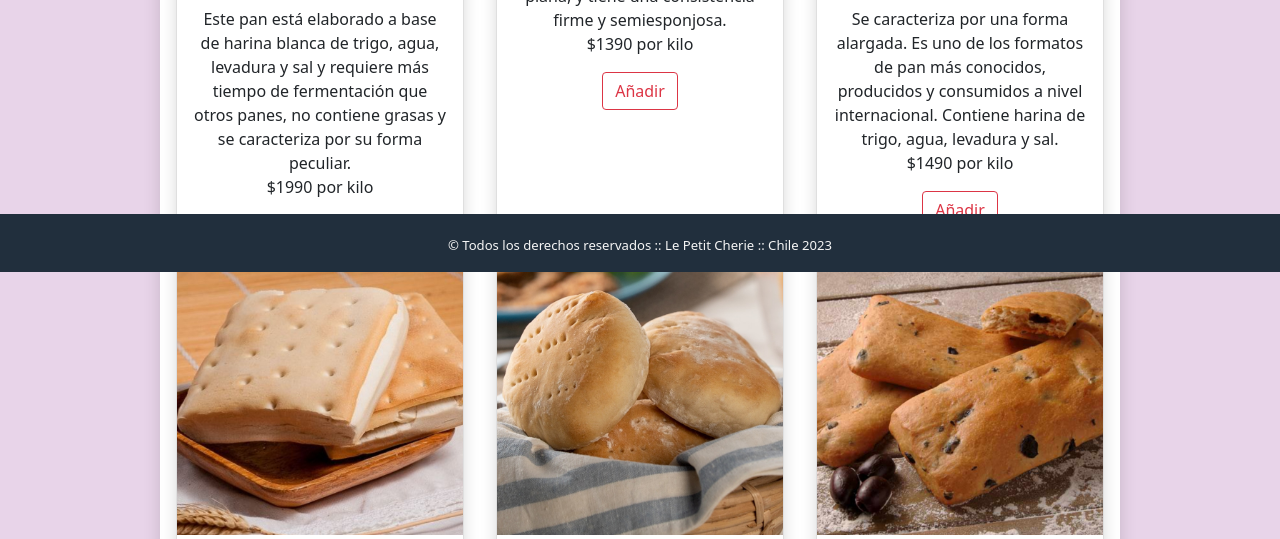
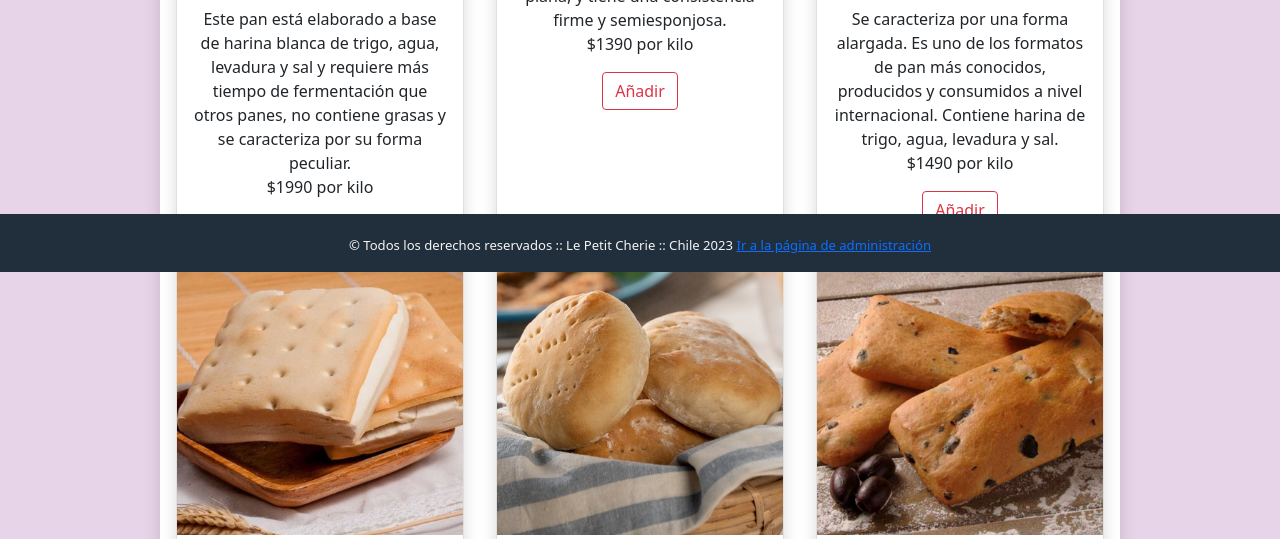
Before and after one commit to eypino/django-petit-cherie, a Django app: page /tienda/panaderia in a window 1280 px wide. Shown: the part 528-1067 px from the top of the page. Run offline with Django 4.2, Linux system fonts and the light colour scheme; data comes from the database, SQL or seed files in the repository; both versions use the stored data as it was after the commit.

Commit message:
link admin footer

```diff
--- a/petit_cherie/tienda/templates/html/Panaderia.html
+++ b/petit_cherie/tienda/templates/html/Panaderia.html
@@ -93,10 +93,12 @@
   </section>
 
   <br><br><br>
-  <footer class="fixed-bottom" style="display: grid; width: 100%; align-self: baseline;">
-    <div class="container-fluid">
+  <footer class="fixed-bottom" style="display:grid;  width:100%; align-self: baseline;">
+    <div class="container">
       <br>
-      <p class="small">&copy; Todos los derechos reservados :: Le Petit Cherie :: Chile 2023</p>
+      <p class="small">&copy; Todos los derechos reservados :: Le Petit Cherie :: Chile 2023
+        <a href="/admin">Ir a la página de administración</a>
+      </p>
     </div>
   </footer>
 
--- a/petit_cherie/tienda/templates/html/eliminar.html
+++ b/petit_cherie/tienda/templates/html/eliminar.html
@@ -111,9 +111,11 @@
 
   <br><br> <br>
   <footer class="fixed-bottom" style="display:grid;  width:100%; align-self: baseline;">
-    <div class="container-fluid">
+    <div class="container">
       <br>
-      <p class="small">&copy; Todos los derechos reservados :: Le Petit Cherie :: Chile 2023 </p>
+      <p class="small">&copy; Todos los derechos reservados :: Le Petit Cherie :: Chile 2023
+        <a href="/admin">Ir a la página de administración</a>
+      </p>
     </div>
   </footer>
 </body>
--- a/petit_cherie/tienda/templates/html/insercion.html
+++ b/petit_cherie/tienda/templates/html/insercion.html
@@ -123,9 +123,11 @@
 
   <br><br> <br>
   <footer class="fixed-bottom" style="display:grid;  width:100%; align-self: baseline;">
-    <div class="container-fluid">
+    <div class="container">
       <br>
-      <p class="small">&copy; Todos los derechos reservados :: Le Petit Cherie :: Chile 2023 </p>
+      <p class="small">&copy; Todos los derechos reservados :: Le Petit Cherie :: Chile 2023
+        <a href="/admin">Ir a la página de administración</a>
+      </p>
     </div>
   </footer>
 </body>
--- a/petit_cherie/tienda/templates/html/login.html
+++ b/petit_cherie/tienda/templates/html/login.html
@@ -120,8 +120,12 @@
   <footer class="fixed-bottom" style="display:grid;  width:100%; align-self: baseline;">
     <div class="container">
       <br>
-      <p class="small">&copy; Todos los derechos reservados :: Le Petit Cherie :: Chile 2023 </p>
+      <p class="small">&copy; Todos los derechos reservados :: Le Petit Cherie :: Chile 2023
+        <a href="/admin">Ir a la página de administración</a>
+      </p>
+
     </div>
+
   </footer>
 
   <script src="https://cdn.jsdelivr.net/npm/bootstrap@5.0.2/dist/js/bootstrap.bundle.min.js"
--- a/petit_cherie/tienda/templates/html/paginaRegistro.html
+++ b/petit_cherie/tienda/templates/html/paginaRegistro.html
@@ -237,10 +237,12 @@
     </form>
   </section>
 
-  <footer class="fixed-bottom mt-3" style="display:grid;  width:100%; align-self: baseline;">
+  <footer class="fixed-bottom" style="display:grid;  width:100%; align-self: baseline;">
     <div class="container">
       <br>
-      <p class="small">&copy; Todos los derechos reservados :: Le Petit Cherie :: Chile 2023 </p>
+      <p class="small">&copy; Todos los derechos reservados :: Le Petit Cherie :: Chile 2023
+        <a href="/admin">Ir a la página de administración</a>
+      </p>
     </div>
   </footer>
 
--- a/petit_cherie/tienda/templates/html/recuperarContrasena.html
+++ b/petit_cherie/tienda/templates/html/recuperarContrasena.html
@@ -113,7 +113,9 @@
   <footer class="fixed-bottom" style="display:grid;  width:100%; align-self: baseline;">
     <div class="container">
       <br>
-      <p class="small">&copy; Todos los derechos reservados :: Le Petit Cherie :: Chile 2023 </p>
+      <p class="small">&copy; Todos los derechos reservados :: Le Petit Cherie :: Chile 2023
+        <a href="/admin">Ir a la página de administración</a>
+      </p>
     </div>
   </footer>
 
--- a/petit_cherie/tienda/templates/html/recuperarCuenta.html
+++ b/petit_cherie/tienda/templates/html/recuperarCuenta.html
@@ -106,7 +106,9 @@
   <footer class="fixed-bottom" style="display:grid;  width:100%; align-self: baseline;">
     <div class="container">
       <br>
-      <p class="small">&copy; Todos los derechos reservados :: Le Petit Cherie :: Chile 2023 </p>
+      <p class="small">&copy; Todos los derechos reservados :: Le Petit Cherie :: Chile 2023
+        <a href="/admin" >Ir a la página de administración</a>
+      </p>
     </div>
   </footer>
 
```
Also changed, not shown: petit_cherie/tienda/templates/html/CarroDeCompras.html (+6 -4 lines), petit_cherie/tienda/templates/html/Compra.html (+5 -3 lines), petit_cherie/tienda/templates/html/QuienesSomos.html (+7 -5 lines), petit_cherie/tienda/templates/html/editar.html (+8 -6 lines), petit_cherie/tienda/templates/html/pasteleria.html (+7 -5 lines), petit_cherie/tienda/templates/html/tortas.html (+6 -4 lines), petit_cherie/tienda/templates/index.html (+8 -6 lines), petit_cherie/db.sqlite3.
